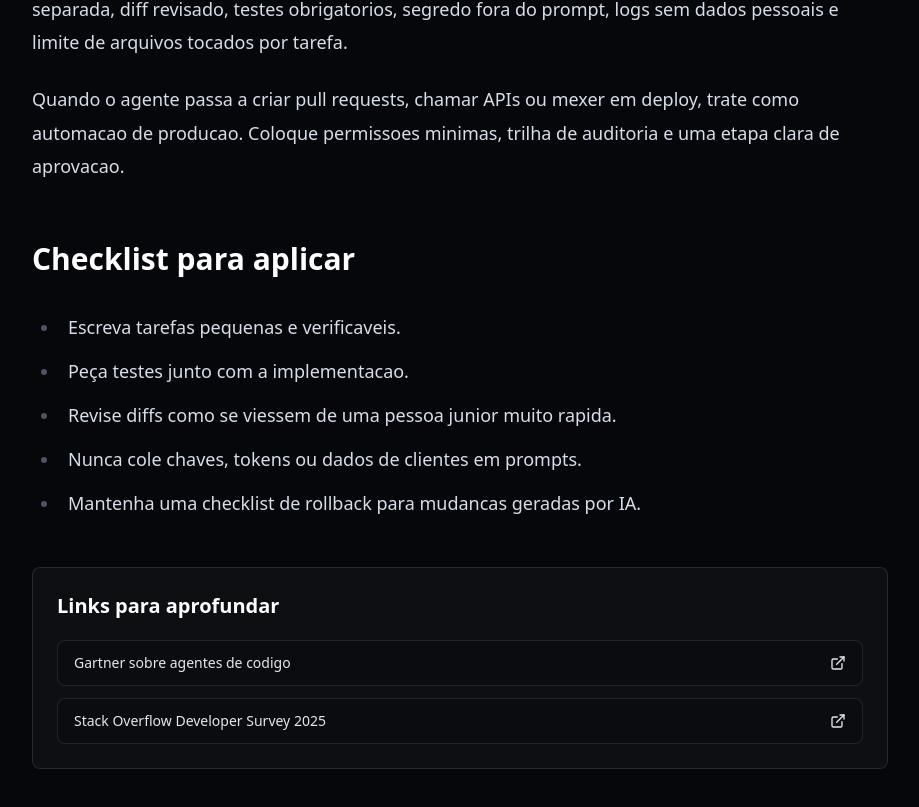
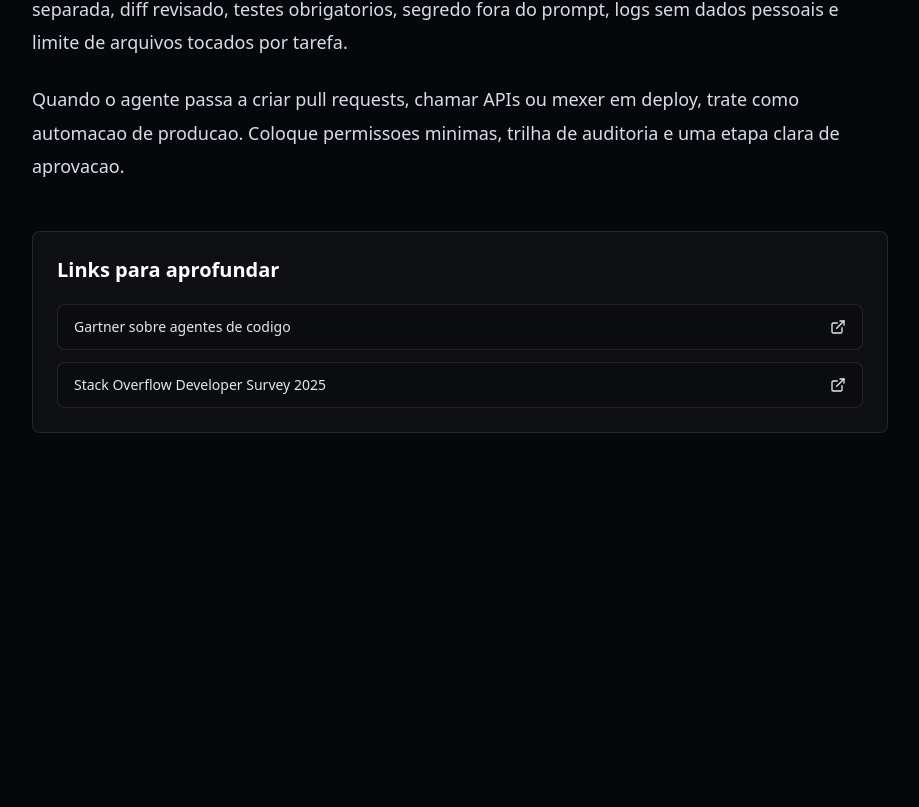
Before and after one commit to Fsousa36/levellingdev-blog, a Next.js app: page /blog/agentes-de-ia-no-desenvolvimento in a window 1280 px wide. Shown: the part 1913-2720 px from the top of the page, without its empty margins (180-1099 px from the left). After the commit the page ends 2402 px from the top, so only its background shows below. Built offline with nearby package versions, Linux system fonts and the light colour scheme; no server answers; the database is empty.

Commit message:
Remove public checklist section

```diff
--- a/app/blog/[slug]/page.tsx
+++ b/app/blog/[slug]/page.tsx
@@ -175,12 +175,6 @@ export default async function BlogPostPage({ params }: PageProps) {
             </section>
           ))}
 
-          <h2>Checklist para aplicar</h2>
-          <ul>
-            {post.checklist.map((item) => (
-              <li key={item}>{item}</li>
-            ))}
-          </ul>
         </div>
 
         <section className="mt-12 rounded-lg border border-white/10 bg-white/[0.035] p-6">
```
